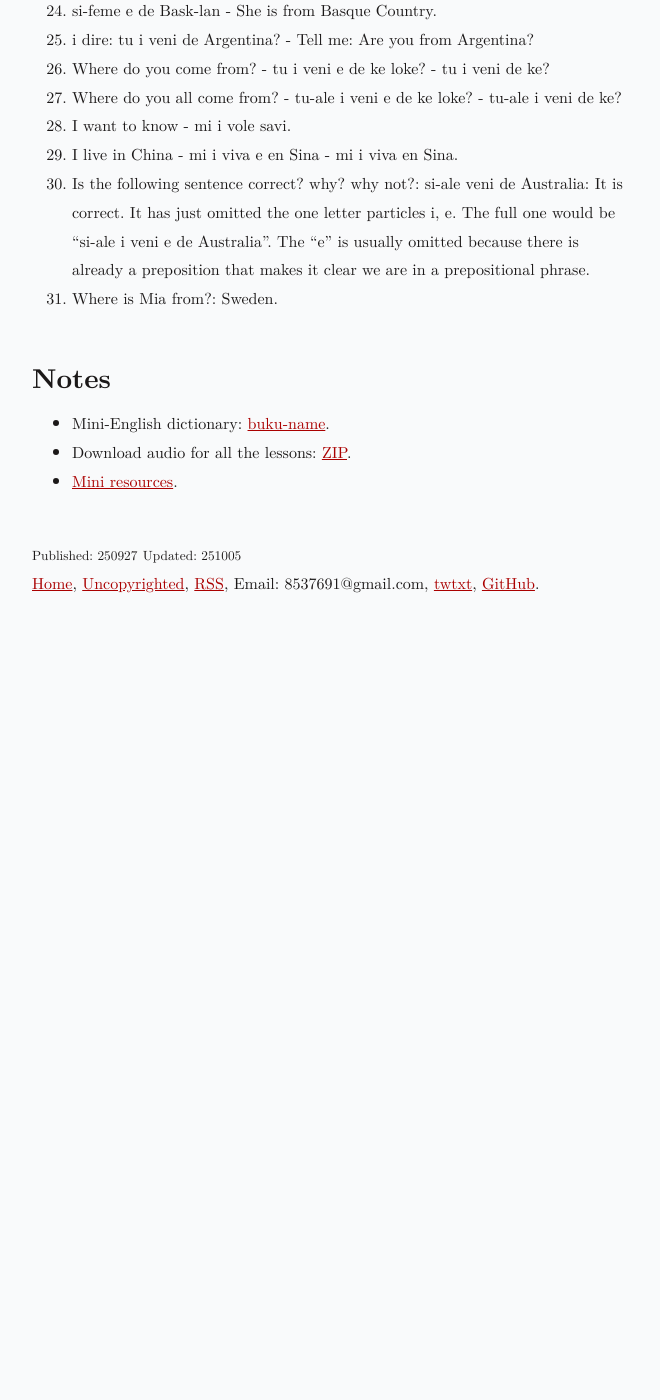
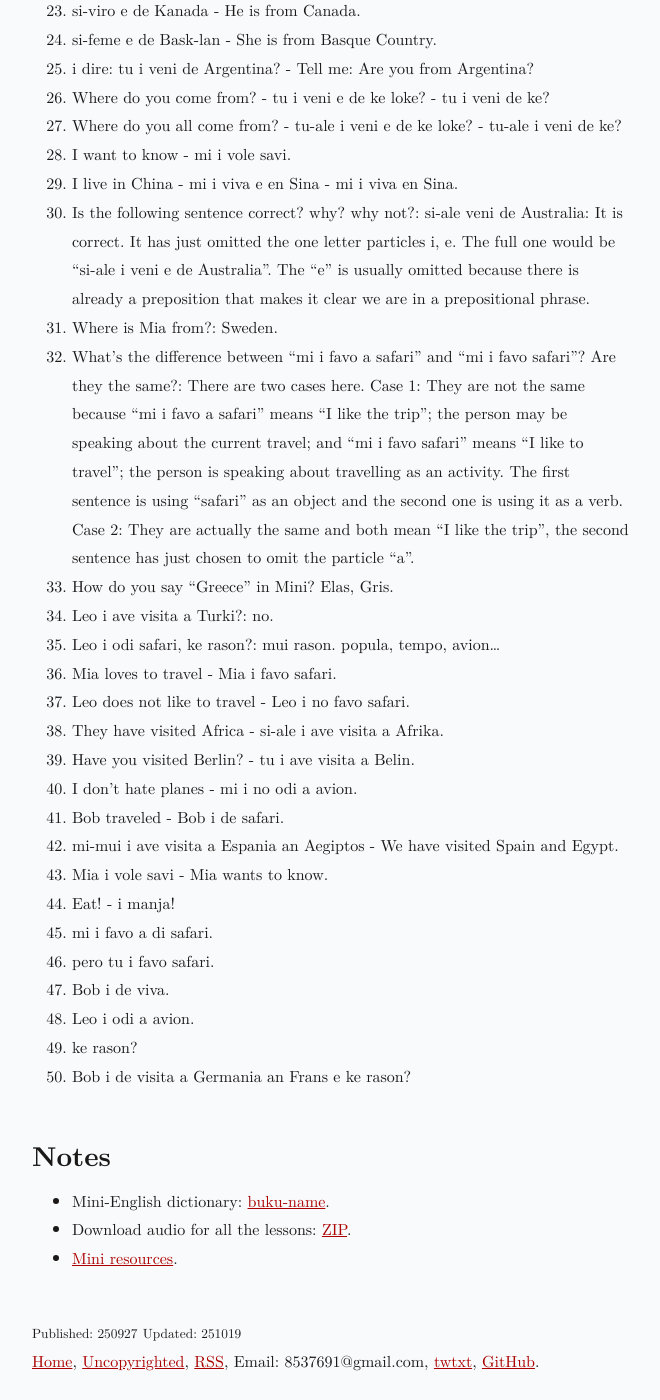
Before and after one commit to jProgr/jprogr.github.io, a Jekyll site: the page built from _posts/2025-09-27-how-to-mini.md, in a window 1280 px wide and 1400 px high, scrolled down 1336 px. Shown: the whole window, without its empty margins (308-968 px from the left). Built offline with Jekyll 4.4.1, drawn with Linux system fonts in a browser that asks for light colours; before the commit the page ends 1966 px from its top, so only the background shows below that; some of the changed text lies outside the part shown.

Commit message:
Add content
Added "Mini: How to chat about places you want to or have visited".

```diff
--- a/_posts/2025-09-27-how-to-mini.md
+++ b/_posts/2025-09-27-how-to-mini.md
@@ -2,7 +2,7 @@
 title: "How to Mini"
 permalink: /how-to-mini
 custom_date: "250927"
-updated_date: "251005"
+updated_date: "251019"
 ---
 
 # How to Mini
@@ -14,6 +14,7 @@
 - [How to say hi and ask others for their name](/mini-how-to-say-hi-and-ask-others-for-their-name).
 - [How to talk about languages](/mini-how-to-talk-about-languages).
 - [How to talk about your place of origin](/mini-how-to-talk-about-your-place-of-origin).
+- [How to chat about places you want to or have visited](/mini-how-to-chat-about-places-you-want-to-or-have-visited).
 
 ## Answers to exercises
 
@@ -48,6 +49,25 @@
 29. I live in China - mi i viva e en Sina - mi i viva en Sina.
 30. Is the following sentence correct? why? why not?: si-ale veni de Australia: It is correct. It has just omitted the one letter particles i, e. The full one would be "si-ale i veni e de Australia". The "e" is usually omitted because there is already a preposition that makes it clear we are in a prepositional phrase.
 31. Where is Mia from?: Sweden.
+32. What's the difference between "mi i favo a safari" and "mi i favo safari"? Are they the same?: There are two cases here. Case 1: They are not the same because "mi i favo a safari" means "I like the trip"; the person may be speaking about the current travel; and "mi i favo safari" means "I like to travel"; the person is speaking about travelling as an activity. The first sentence is using "safari" as an object and the second one is using it as a verb. Case 2: They are actually the same and both mean "I like the trip", the second sentence has just chosen to omit the particle "a".
+33. How do you say "Greece" in Mini? Elas, Gris.
+34. Leo i ave visita a Turki?: no.
+35. Leo i odi safari, ke rason?: mui rason. popula, tempo, avion…
+36. Mia loves to travel - Mia i favo safari.
+37. Leo does not like to travel - Leo i no favo safari.
+38. They have visited Africa - si-ale i ave visita a Afrika.
+39. Have you visited Berlin? - tu i ave visita a Belin.
+40. I don't hate planes - mi i no odi a avion.
+41. Bob traveled - Bob i de safari.
+42. mi-mui i ave visita a Espania an Aegiptos - We have visited Spain and Egypt.
+43. Mia i vole savi - Mia wants to know.
+44. Eat! - i manja!
+45. mi i favo a di safari.
+46. pero tu i favo safari.
+47. Bob i de viva.
+48. Leo i odi a avion.
+49. ke rason?
+50. Bob i de visita a Germania an Frans e ke rason?
 
 ## Notes
 
```
Also changed, not shown: _posts/2025-10-19-mini-how-to-chat-about-places-you-want-to-or-have-visited.md (added, +162 -0 lines), index.md (+1 -0 lines), 4 other files.
